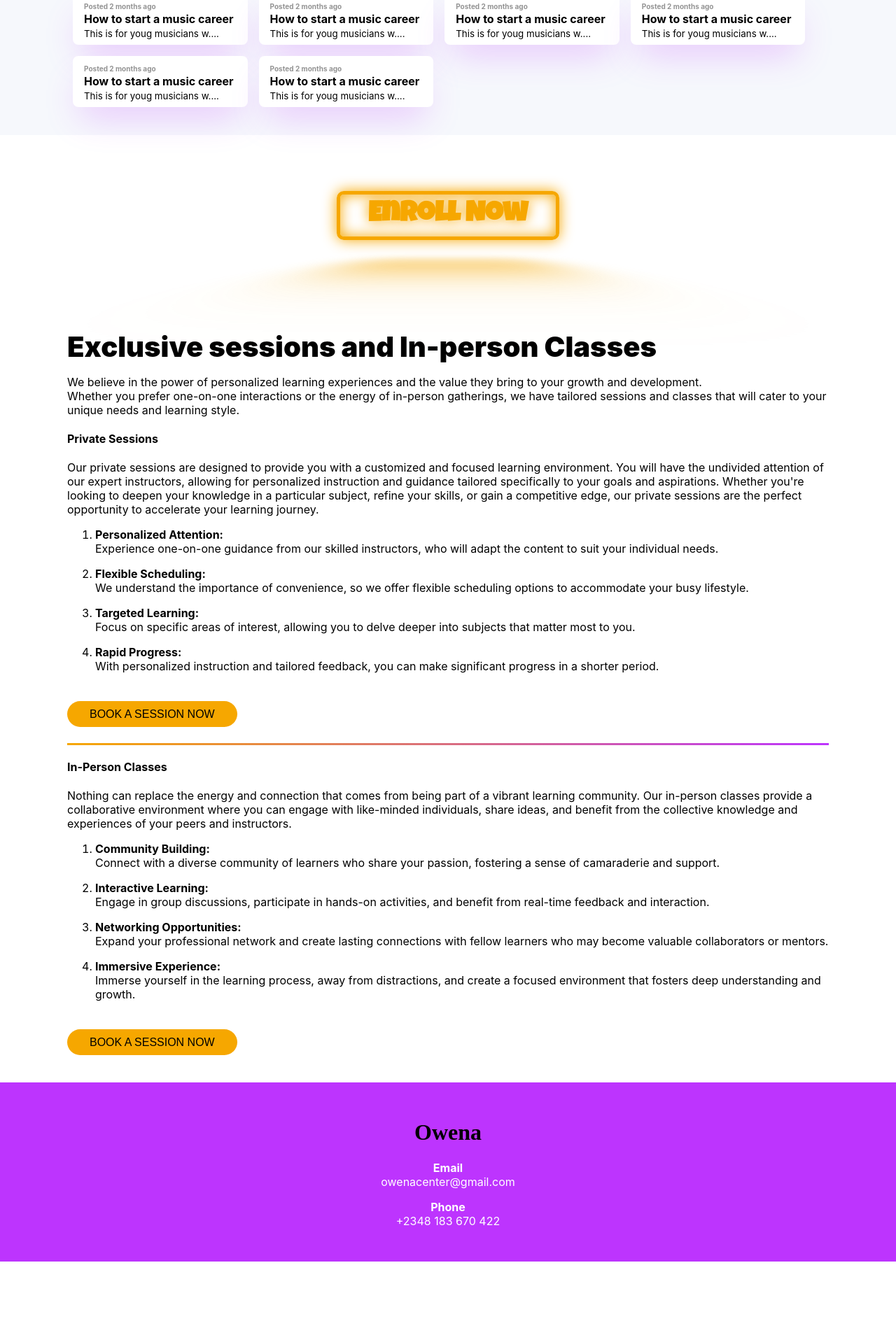
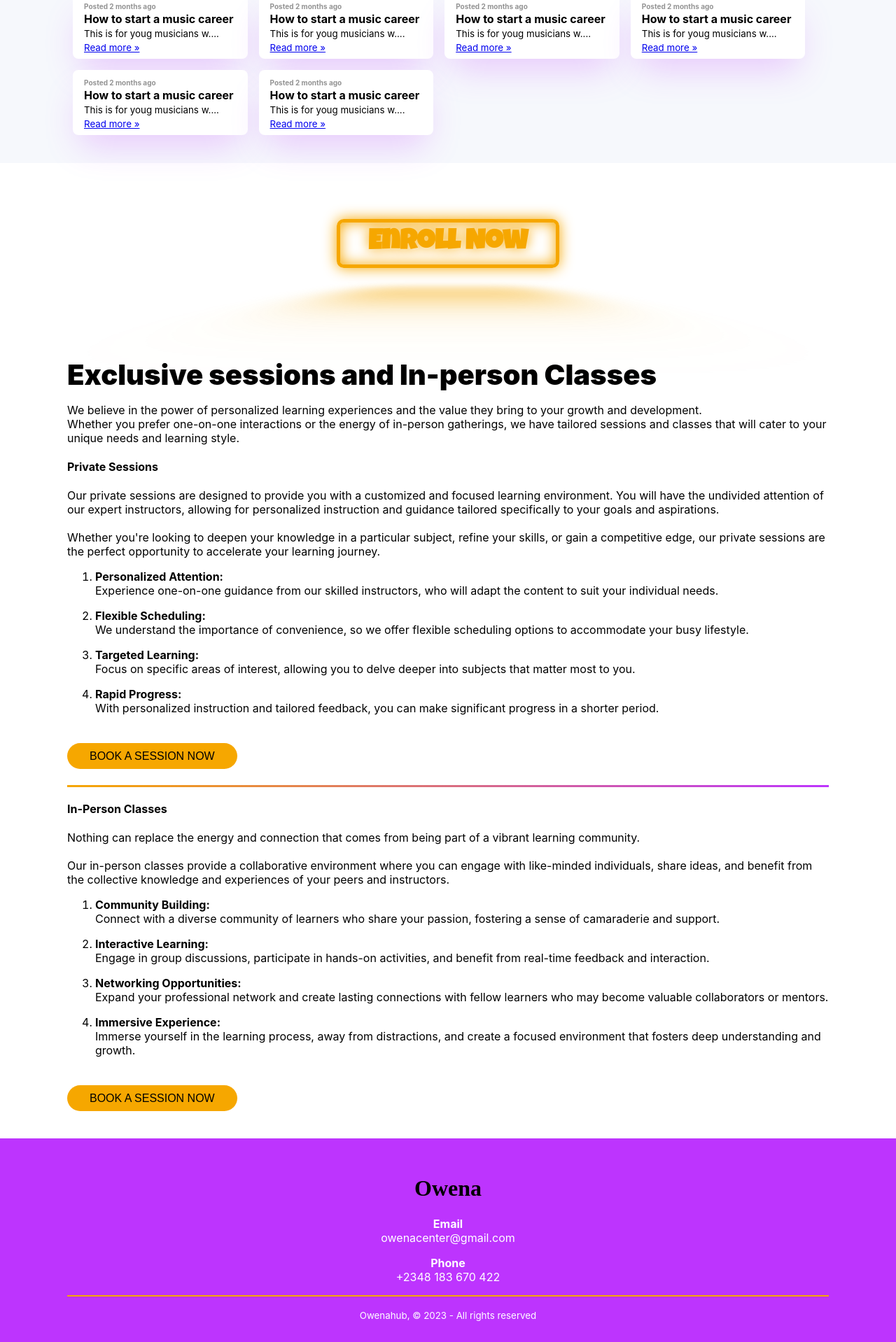
Before and after one commit to ernestharuna/owenahub-v1, a React (Vite) app: page / in a window 1280 px wide. Shown: the part 3680-5598 px from the top of the page at 70% size. Before the commit the page ends 5483 px from the top, so only its background shows below. Built offline with nearby package versions, Linux system fonts and the light colour scheme; a web font is replaced by a local one.

Commit message:
Edited: article, guestl, home.cs, index.cs, home.

```diff
--- a/src/components/ArticleCard.jsx
+++ b/src/components/ArticleCard.jsx
@@ -1,9 +1,11 @@
+import { Link } from "react-router-dom"
+
 const ArticleCard = () => {
     return (
         <div className="article-card">
             <b className="time">Posted 2 months ago</b>
             <h4>How to start a music career</h4>
-            <small>This is for youg musicians w....</small>
+            <small>This is for youg musicians w.... <Link>Read more »</Link></small>
         </div>
     )
 }
--- a/src/components/GuestLayout.jsx
+++ b/src/components/GuestLayout.jsx
@@ -31,9 +31,14 @@ const GuestLayout = () => {
                         <b>Phone</b> <br />
                         +2348 183 670 422
                     </p>
+                    <hr />
+                    <p>
+                        <small>
+                            Owenahub, &copy; 2023 - All rights reserved
+                        </small>
+                    </p>
                 </div>
             </footer>
-
         </>
     )
 }
--- a/src/styles/home.scss
+++ b/src/styles/home.scss
@@ -241,6 +241,12 @@
         text-transform: uppercase;
         font-weight: 500;
         font-size: 1rem;
+        transition: all .3s;
+
+        &:hover {
+            background: $sec-color;
+            color: #fff;
+        }
     }
 
     .private-session {
@@ -456,5 +462,10 @@
             }
         }
 
+        .cta {
+            #neon-button {
+                font-size: 1rem;
+            }
+        }
     }
 }
--- a/src/styles/index.scss
+++ b/src/styles/index.scss
@@ -73,11 +73,17 @@ h3 {
 footer {
     background: $sec-color;
     text-align: center;
-    padding: 2rem 0;
+    padding: 2rem 0 1rem;
     margin: 2rem 0 0;
 
     p {
         color: #fff;
+    }
+
+    hr {
+        border: none;
+        height: 2px;
+        background: $primary-color;
     }
 }
 
--- a/src/views/Home.jsx
+++ b/src/views/Home.jsx
@@ -212,7 +212,7 @@ const Home = () => {
 
             <section className="sessions">
                 <div className="container">
-                    <h3>Exclusive sessions and In-person Classes</h3>
+                    <h3>Exclusive sessions and<wbr /> In-person Classes</h3>
                     <p>
                         We believe in the power of personalized learning experiences and the value they bring to your growth and development.
                         <br /> Whether you prefer one-on-one interactions or the energy of in-person gatherings, we have tailored sessions and classes that will cater to your unique needs and learning style.
@@ -220,7 +220,8 @@ const Home = () => {
                     <div className='private-session'>
                         <h4>Private Sessions</h4>
                         <p>
-                            Our private sessions are designed to provide you with a customized and focused learning environment. You will have the undivided attention of our expert instructors, allowing for personalized instruction and guidance tailored specifically to your goals and aspirations.
+                            Our private sessions are designed to provide you with a customized and focused learning environment. You will have the undivided attention of our expert instructors,
+                            allowing for personalized instruction and guidance tailored specifically to your goals and aspirations. <br /> <br />
                             Whether you're looking to deepen your knowledge in a particular subject, refine your skills, or gain a competitive edge, our private sessions are the perfect opportunity to accelerate your learning journey.
                         </p>
                         <ol>
@@ -252,7 +253,7 @@ const Home = () => {
                     <div className='in-person'>
                         <h4>In-Person Classes</h4>
                         <p>
-                            Nothing can replace the energy and connection that comes from being part of a vibrant learning community.
+                            Nothing can replace the energy and connection that comes from being part of a vibrant learning community. <br /><br />
                             Our in-person classes provide a collaborative environment where you can engage with like-minded individuals, share ideas, and benefit from the collective knowledge and experiences of your peers and instructors.
                         </p>
                         <ol>
```
